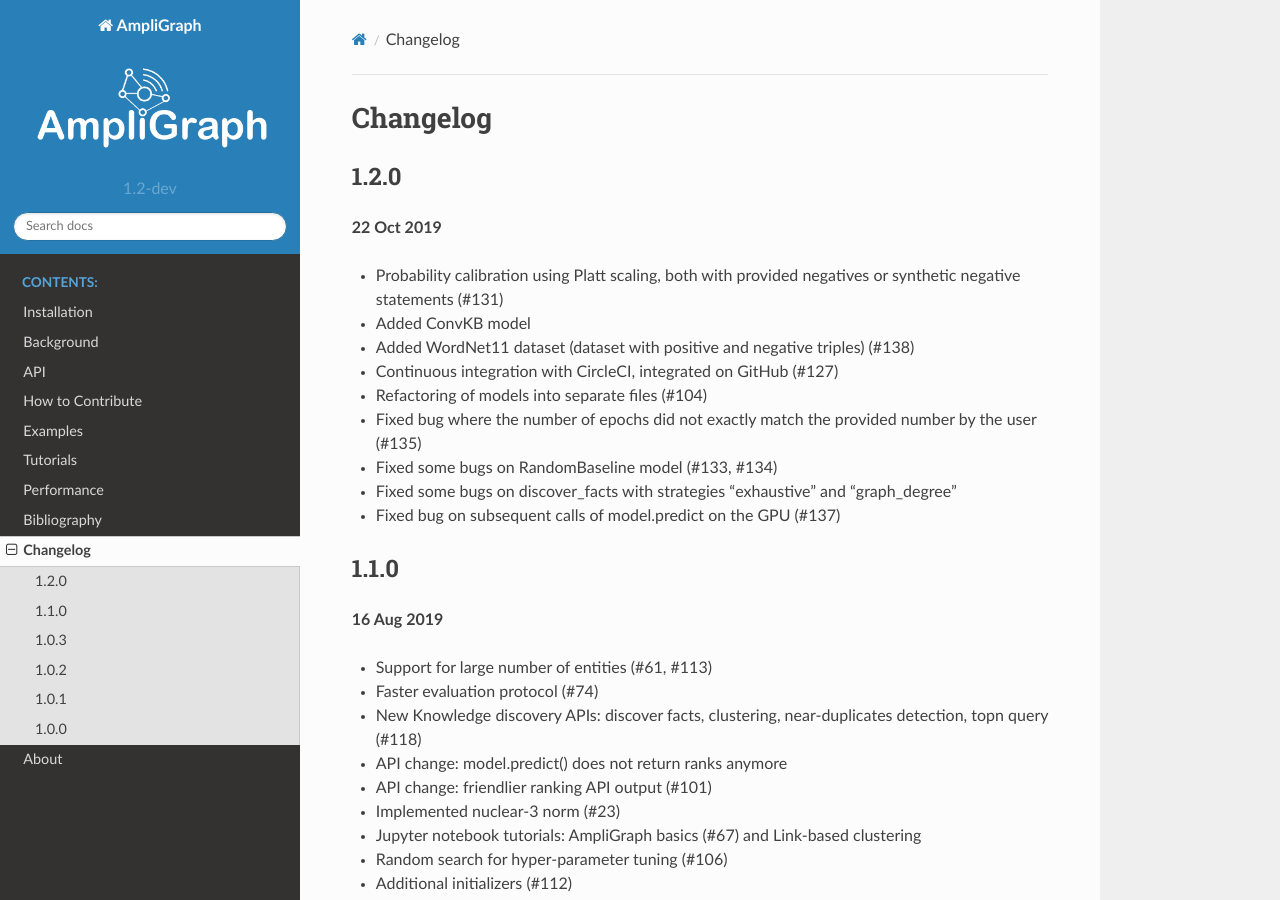
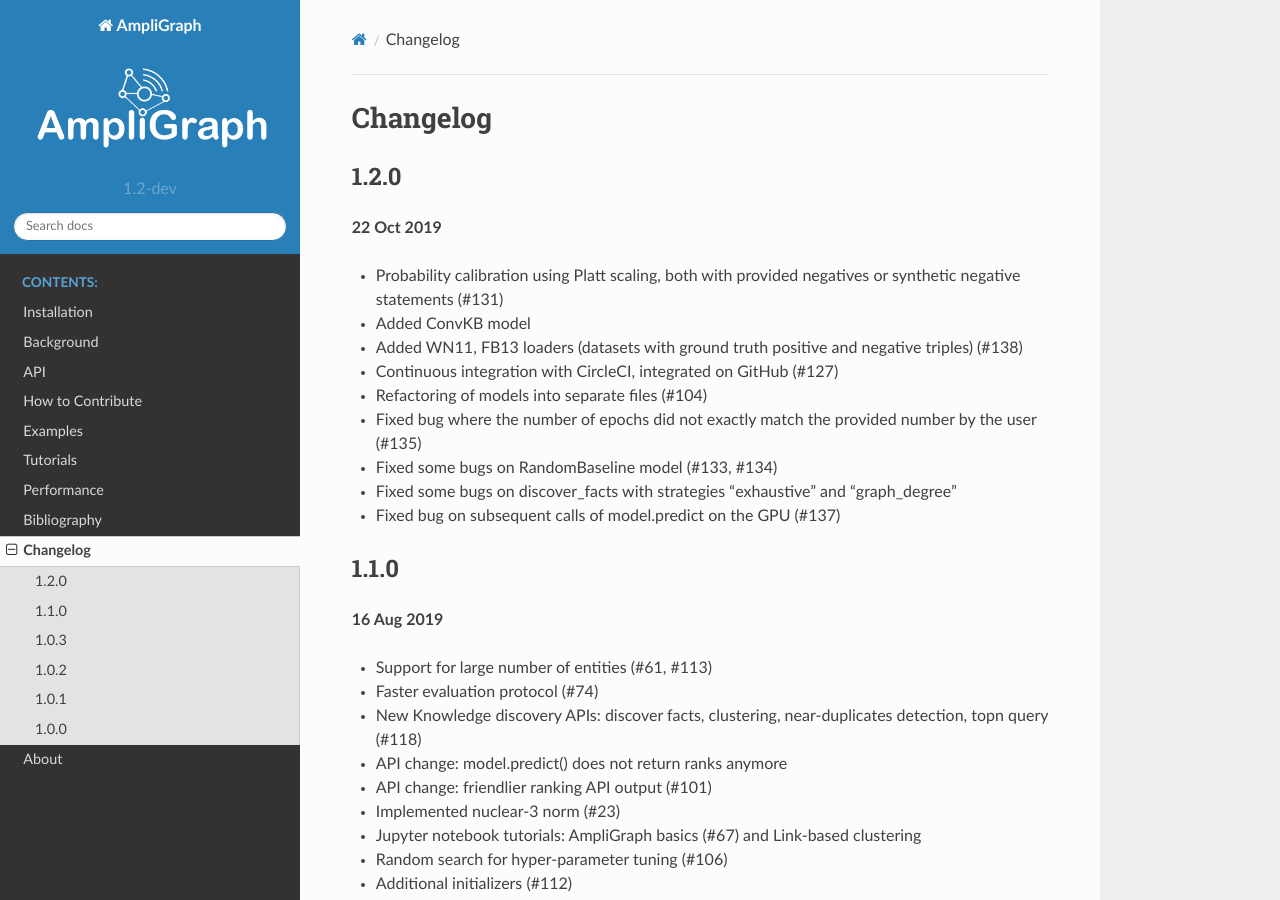
Before and after one commit to Accenture/AmpliGraph, a Sphinx documentation site: the page built from docs/changelog.md, in a window 1280 px wide and 900 px high. Built offline with Sphinx 7.4.7 and the Read the Docs theme 2.0.0, drawn with Linux system fonts in a browser that asks for light colours; the version number is read from the project's files by our own code.

Commit message:
updated changelog

```diff
--- a/docs/changelog.md
+++ b/docs/changelog.md
@@ -5,7 +5,7 @@
 
 - Probability calibration using Platt scaling, both with provided negatives or synthetic negative statements (#131)
 - Added ConvKB model
-- Added WordNet11 dataset (dataset with positive and negative triples) (#138)
+- Added WN11, FB13 loaders (datasets with ground truth positive and negative triples) (#138)
 - Continuous integration with CircleCI, integrated on GitHub (#127)
 - Refactoring of models into separate files (#104)
 - Fixed bug where the number of epochs did not exactly match the provided number by the user (#135)
```
